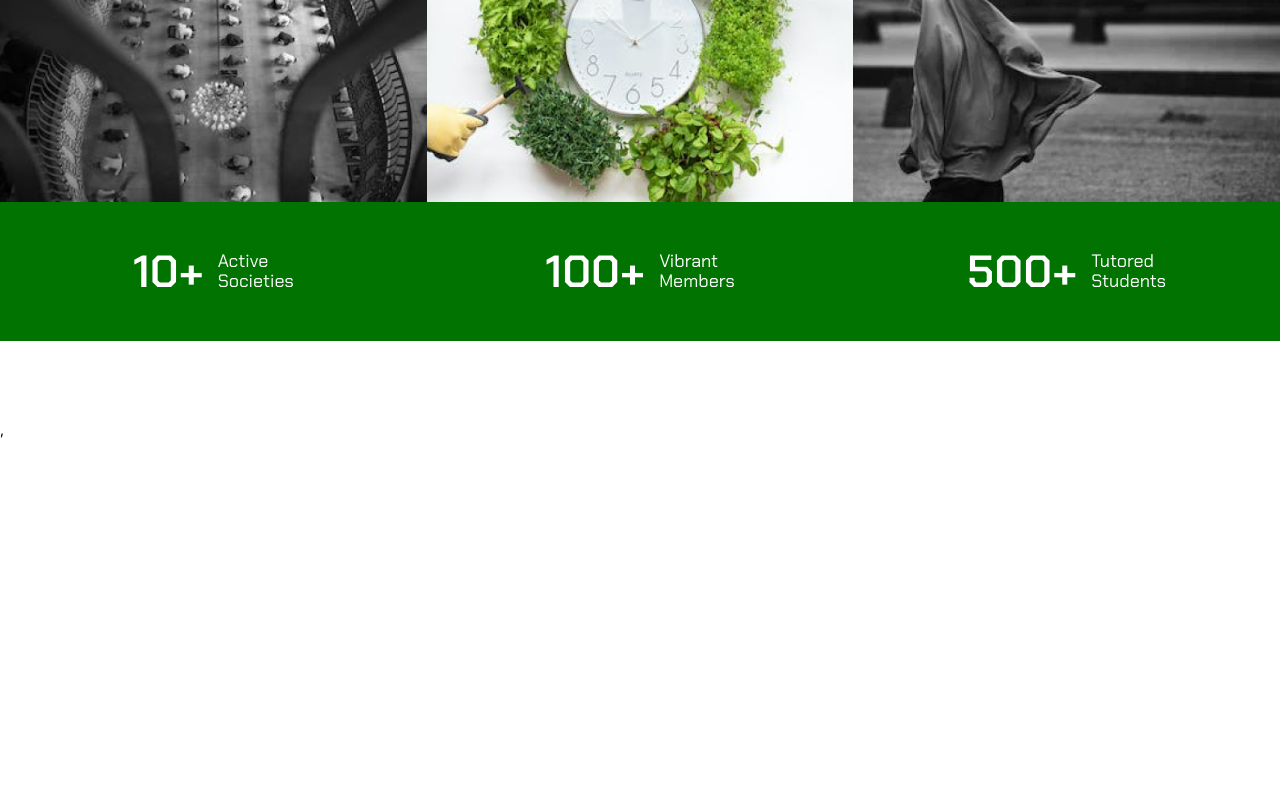
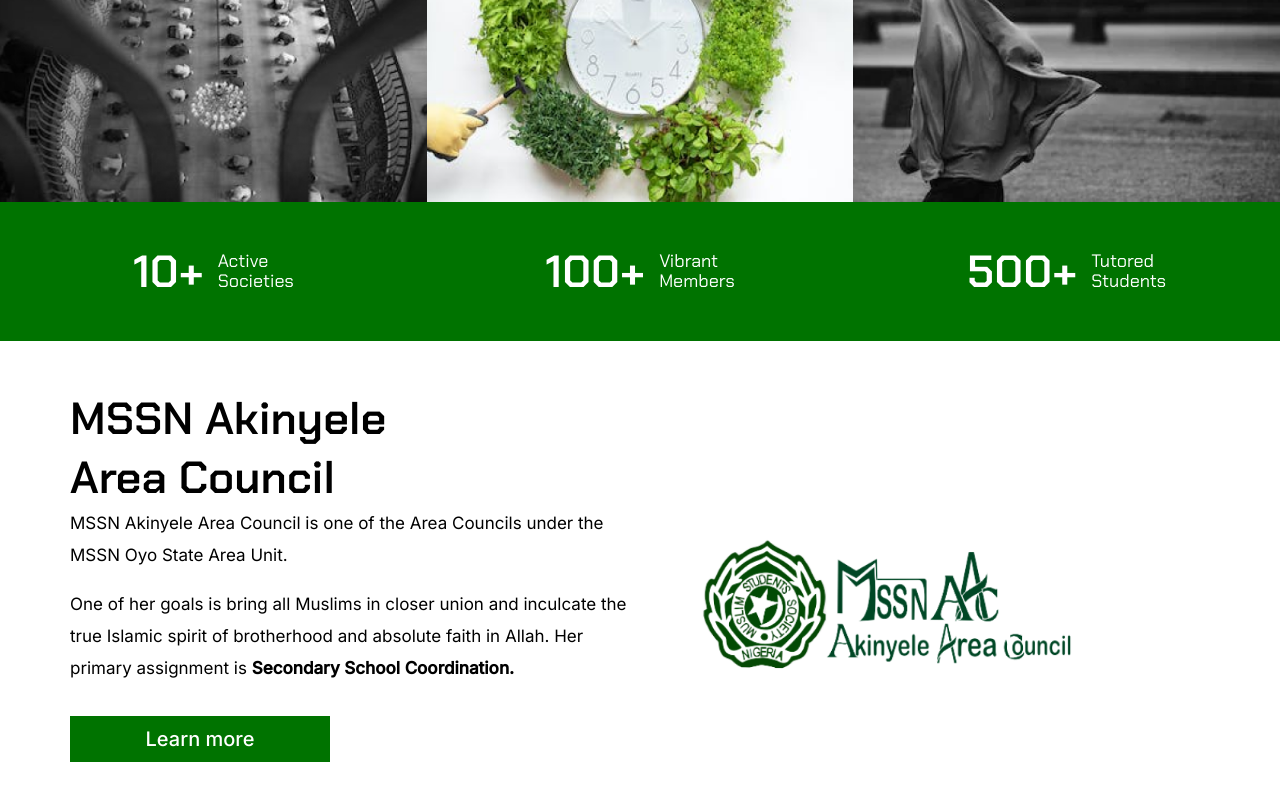
Before and after one commit to abdulhamiid/mssnaac, a React (Create React App) app: page / in a window 1280 px wide. Shown: the part 724-1524 px from the top of the page. Before the commit the page ends 1162 px from the top, so only its background shows below. Built offline with nearby package versions, Linux system fonts and the light colour scheme.

Commit message:
Add the about section in the home page

```diff
--- a/src/components/views/home/Home.js
+++ b/src/components/views/home/Home.js
@@ -2,12 +2,14 @@
 import Navbar from '../../navigation/Navbar';
 import SectionOne from './components/SectionOne';
 import styles from './Home.module.css';
+import SectionTwo from './components/SectionTwo';
 
 function Home() {
   return (
     <main className={styles.main}>
       <Navbar />
       <SectionOne />
+      <SectionTwo />
     </main>
   );
 }
--- a/src/components/views/home/components/SectionOne.js
+++ b/src/components/views/home/components/SectionOne.js
@@ -4,7 +4,7 @@
 function SectionOne() {
   return (
     <>
-      <section>
+      <section className={styles.sectionOne}>
         <header>
           <h1 className={styles.h1}>
             Building
--- a/src/components/views/home/components/SectionOne.module.css
+++ b/src/components/views/home/components/SectionOne.module.css
@@ -1,6 +1,6 @@
-section {
+.sectionOne {
   text-align: center;
-  margin: 5rem 0;
+  margin-top: 5rem;
 }
 
 .h1 {
@@ -17,7 +17,7 @@
   font-size: 25px;
 }
 
-section button {
+.sectionOne button {
   background-color: #007300;
   color: #fff;
   width: 280px;
@@ -27,7 +27,7 @@
   font-size: 25px;
 }
 
-section button:hover {
+.sectionOne button:hover {
   cursor: pointer;
   opacity: 0.9;
 }
--- a/src/components/views/home/components/SectionTwo.js
+++ b/src/components/views/home/components/SectionTwo.js
@@ -0,0 +1,39 @@
+import React from 'react';
+import {
+  Link,
+} from 'react-router-dom';
+import styles from './SectionTwo.module.css';
+
+function SectionTwo() {
+  return (
+    <section className={styles.about}>
+      <div>
+        <h2>
+          MSSN Akinyele
+          <br />
+          Area Council
+        </h2>
+        <p>
+          MSSN Akinyele Area Council is one of the Area Councils
+          under the MSSN Oyo State Area Unit.
+        </p>
+        <br />
+        <p>
+          One of her goals is bring all Muslims in closer union and
+          inculcate the true Islamic spirit of brotherhood and absolute
+          faith in Allah. Her primary assignment is
+          {' '}
+          <strong>Secondary School Coordination.</strong>
+        </p>
+        <Link to="/about" className={styles.button}>
+          Learn more
+        </Link>
+      </div>
+      <div>
+        <img src="mssnaac.png" alt="Society Banner" />
+      </div>
+    </section>
+  );
+}
+
+export default SectionTwo;
--- /dev/null
+++ b/src/components/views/home/components/SectionTwo.module.css
@@ -0,0 +1,43 @@
+.about {
+  display: flex;
+  justify-content: center;
+  align-items: center;
+  text-align: left;
+  margin-top: 3rem;
+  padding: 0 70px;
+}
+
+.about h2 {
+  font-family: 'Chakra Petch', sans-serif;
+  font-size: 45px;
+}
+
+.about p {
+  font-size: 17px;
+  line-height: 2rem;
+}
+
+.about div {
+  flex-basis: 100%;
+}
+
+.about div:first-child {
+  display: flex;
+  flex-direction: column;
+}
+
+.about div img {
+  width: 80%;
+  height: auto;
+}
+
+.button {
+  background-color: #007300;
+  color: #fff;
+  width: 260px;
+  padding: 0.7rem 4px;
+  border: none;
+  margin: 2rem 0 4rem 0;
+  font-size: 20px;
+  text-align: center;
+}
```
Also changed, not shown: public/mssnaac.png (added).
